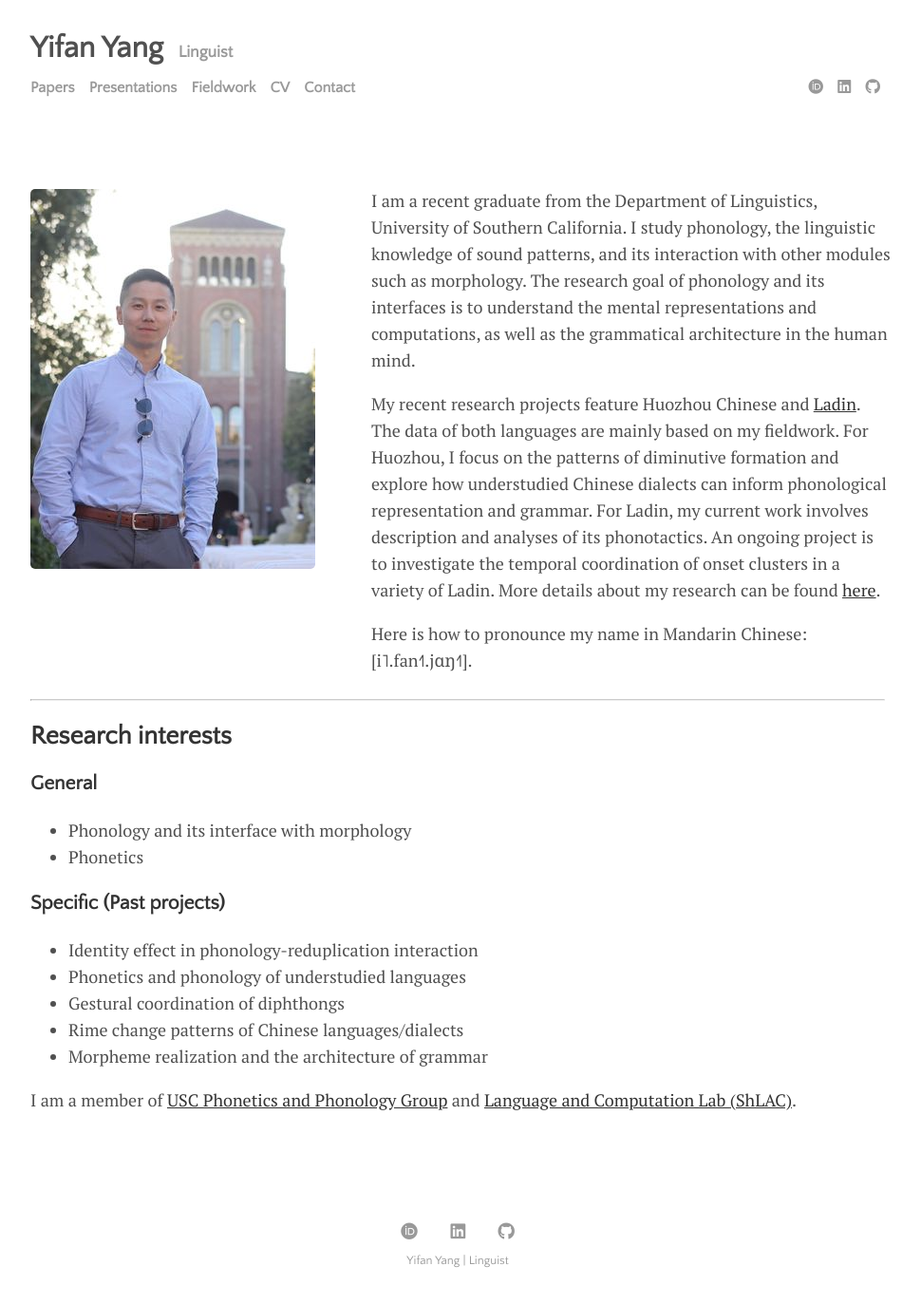
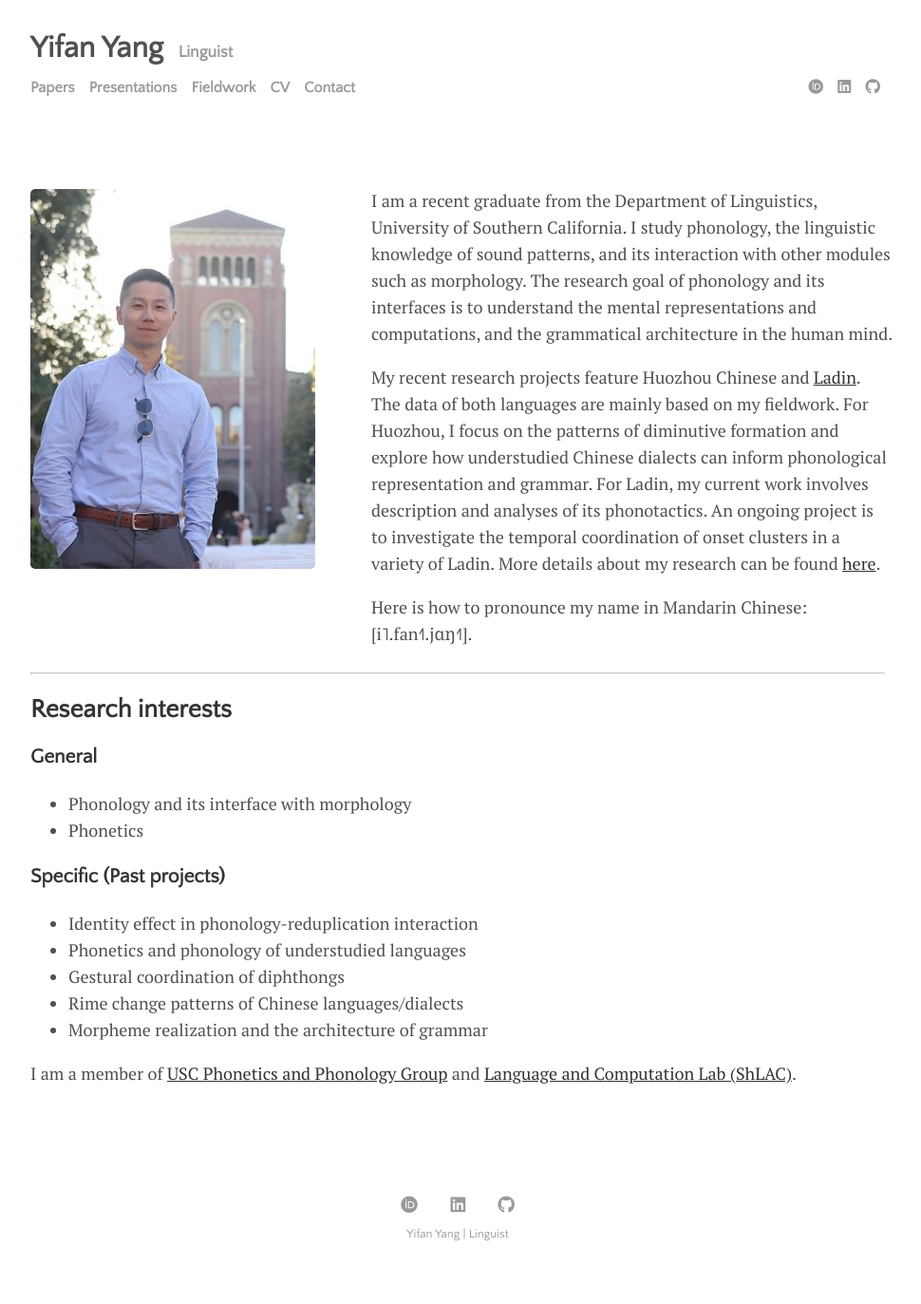
Before and after one commit to yifanyang08/yifanyang08.github.io, a Jekyll site: the page built from index.html, in a window 1280 px wide. Shown: the whole page at 95% size, without its empty margins (158-1128 px from the left). Built offline with Jekyll 4.4.1, drawn with Linux system fonts in a browser that asks for light colours; the list of posts is cut into pages by our own code; after the commit the page ends 1345 px from its top, so only the background shows below that.

Commit message:
Update home.html

```diff
--- a/_layouts/home.html
+++ b/_layouts/home.html
@@ -13,7 +13,7 @@ layout: default
         and its interaction with other modules such as morphology.
         The research goal of phonology and its interfaces is to
         understand the mental representations and computations,
-        as well as the grammatical architecture in the human mind.
+        and the grammatical architecture in the human mind.
     </p>
 
     <p> My recent research projects feature Huozhou Chinese and
```
